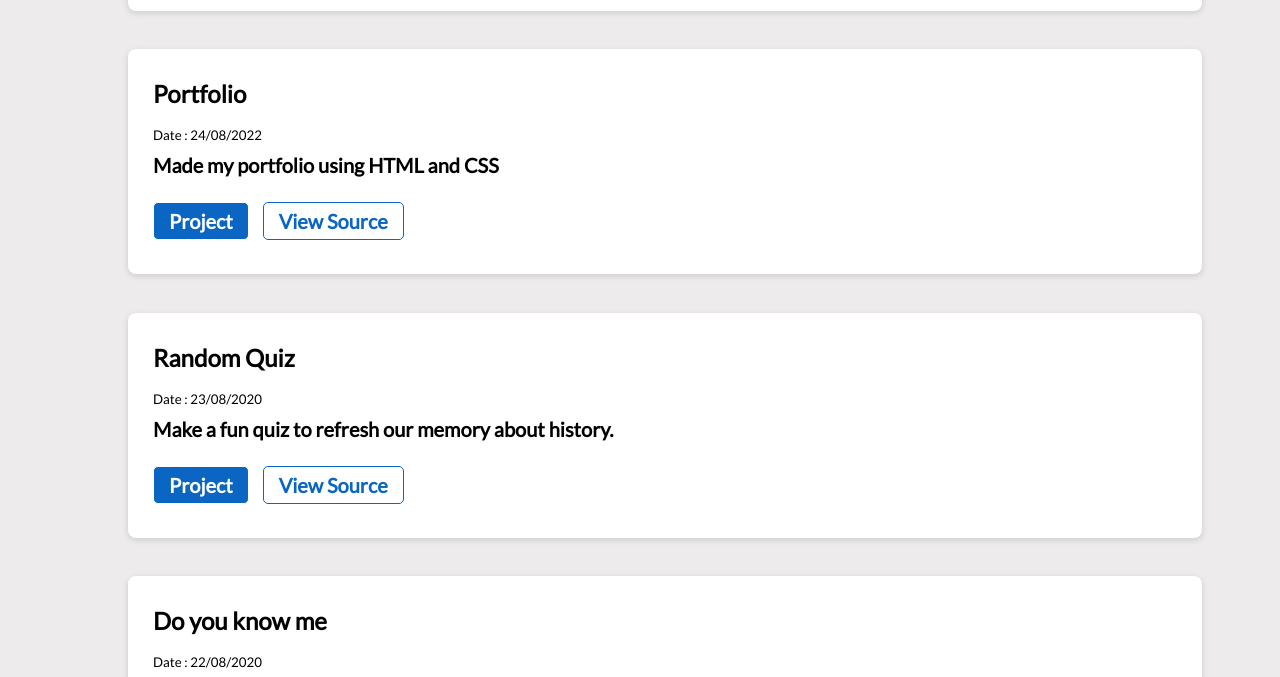
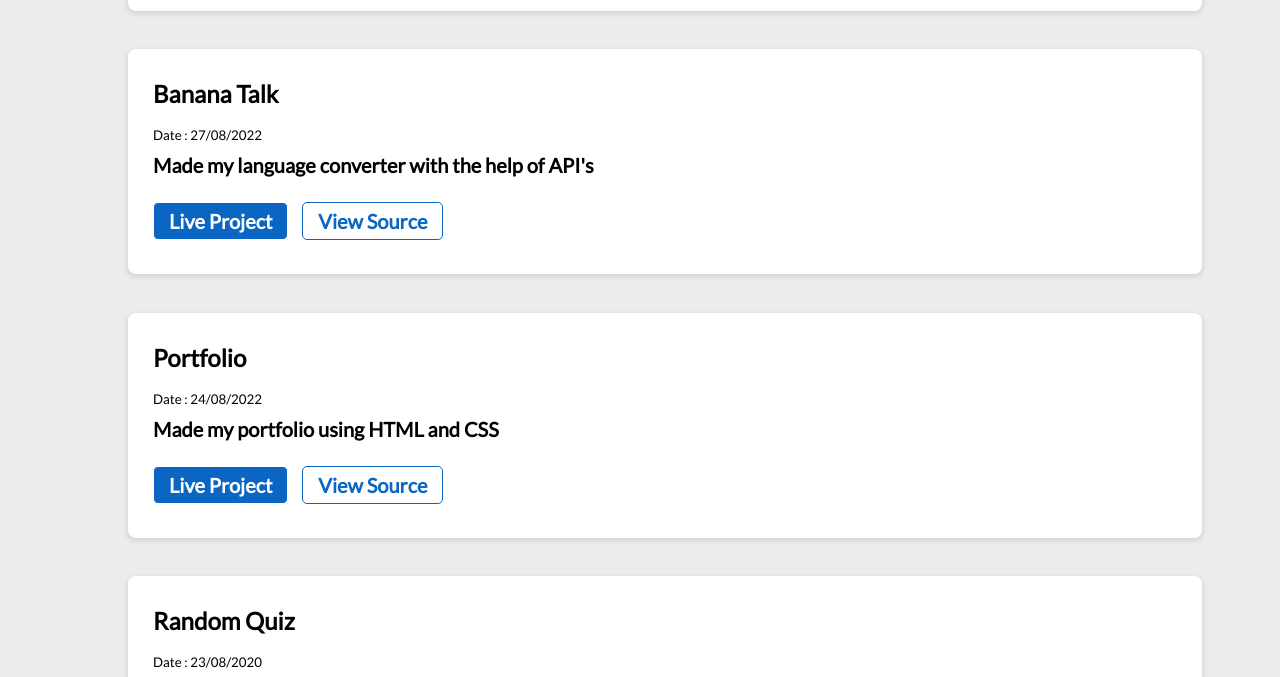
Before and after one commit to Imran-Siddiquii/ImranSiddiqui-portfolio, a plain HTML site: page projects.html in a window 1280 px wide. Shown: the part 104-781 px from the top of the page. Drawn offline with Linux system fonts and the light colour scheme.

Commit message:
refactoe

```diff
--- a/projects.html
+++ b/projects.html
@@ -32,11 +32,21 @@
        </header>
 
        <section class="project container">
+        <h2>Banana Talk</h2>
+        <small>Date : 27/08/2022</small>
+        <h5>Made my language converter with the help of API's  </h5>
+        <h5> <span><a href="https://english-to-banana-language-converter.netlify.app" role="button"
+              class="text-decoration-none  rounded-3 text-white border py-2 px-3 d-inline-block mt-2">Live Project</a></span>
+               <span><a href="https://github.com/Imran-Siddiquii/banana-talk.git" class=" viewSource">View Source</a></span>
+            </h5>
+      </section>
+
+       <section class="project container">
         <h2>Portfolio</h2>
         <small>Date : 24/08/2022</small>
         <h5>Made my portfolio using HTML and CSS  </h5>
         <h5> <span><a href="https://imransiddiqui-portfolio.netlify.app/index.html" role="button"
-              class="text-decoration-none  rounded-3 text-white border py-2 px-3 d-inline-block mt-2">Project</a></span>
+              class="text-decoration-none  rounded-3 text-white border py-2 px-3 d-inline-block mt-2">Live Project</a></span>
                <span><a href="https://github.com/Imran-Siddiquii/ImranSiddiqui-portfolio" class=" viewSource">View Source</a></span>
             </h5>
       </section>
@@ -46,7 +56,7 @@
          <small>Date : 23/08/2020</small>
          <h5>Make a fun quiz to refresh our memory about history. </h5>
          <h5> <span><a href="https://replit.com/@Imransiddiqui2/Assignment?embed=1&output=1" role="button"
-               class="text-decoration-none  rounded-3 text-white border py-2 px-3 d-inline-block mt-2">Project</a></span>
+               class="text-decoration-none  rounded-3 text-white border py-2 px-3 d-inline-block mt-2">Live Project</a></span>
                 <span><a href="https://github.com/Imran-Siddiquii/random-quiz" class=" viewSource">View Source</a></span>
              </h5>
        </section>
@@ -56,7 +66,7 @@
         <small>Date : 22/08/2020</small>
         <h5>Make a fun quiz to share with friends to know how well they know about me.</h5>
         <h5> <span><a href="https://replit.com/@Imransiddiqui2/finalquestion?embed=1&output=1" role="button"
-              class="">Project</a></span> <span><a href="https://github.com/Imran-Siddiquii/do-you-know-me" class=" viewSource">View Source</a></span>
+              class="">Live Project</a></span> <span><a href="https://github.com/Imran-Siddiquii/do-you-know-me" class=" viewSource">View Source</a></span>
 
         </h5>
       </section>
```
